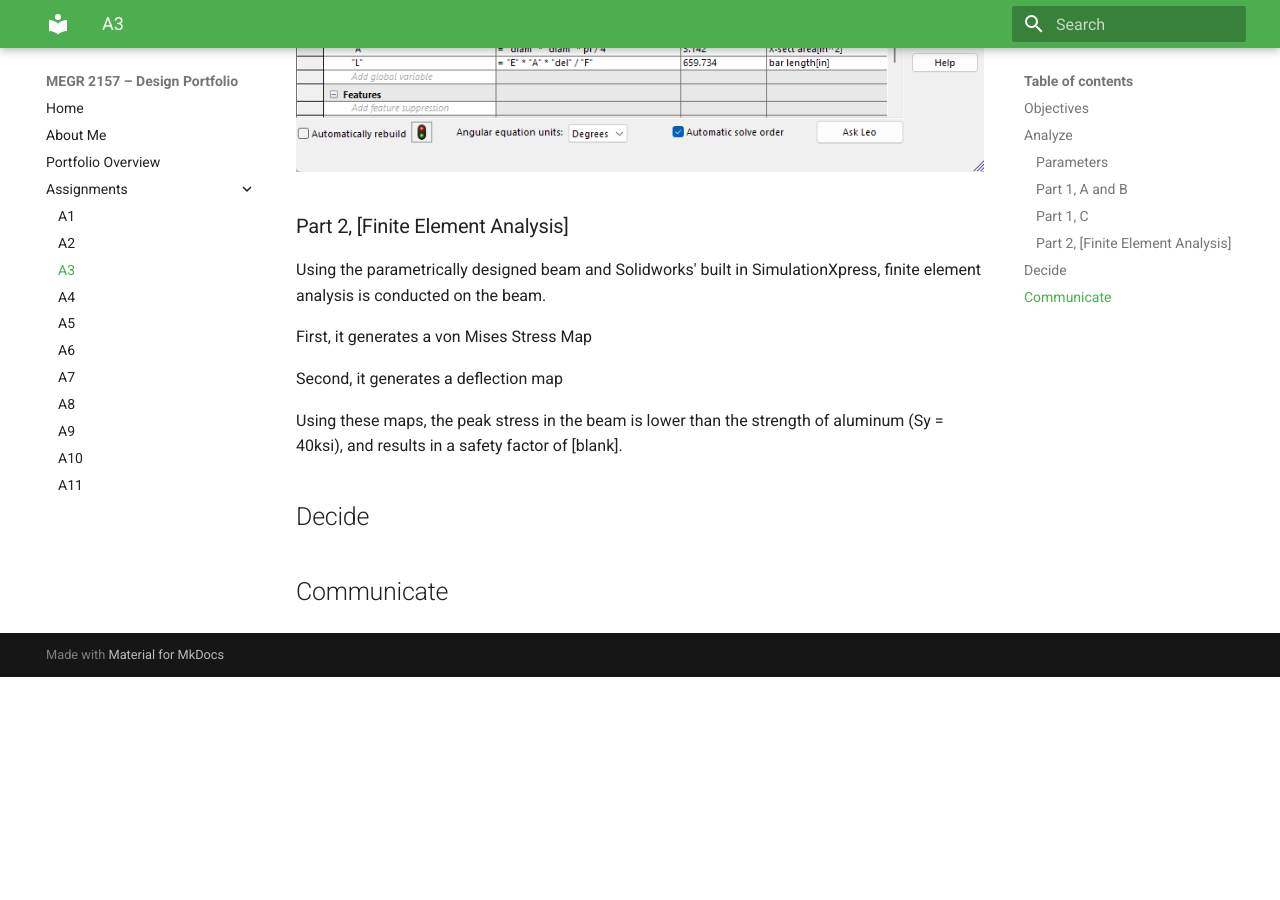
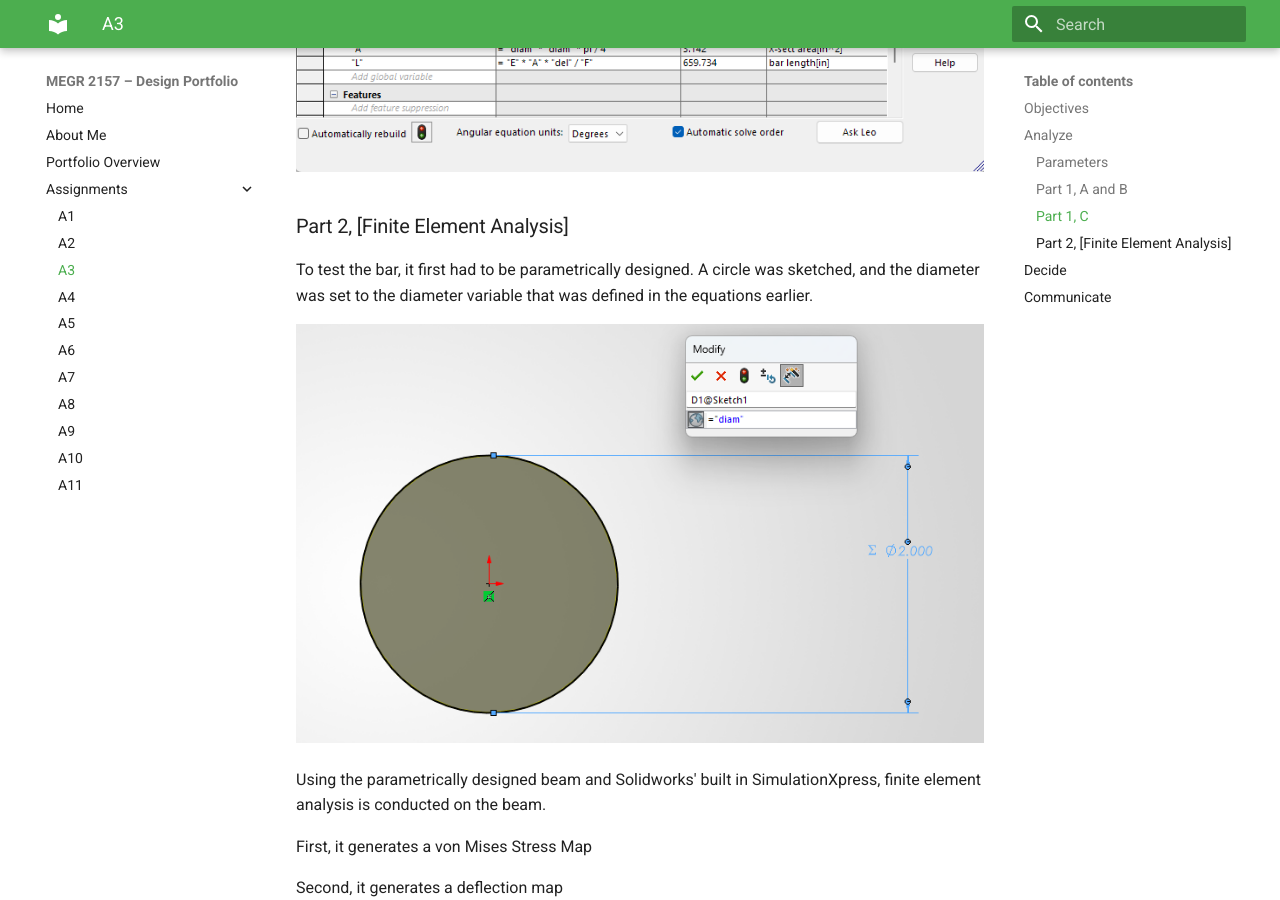
Before and after one commit to CadlesCelica/megr2157-portfolio, an MkDocs documentation site: the page built from docs/assignments/A03/index.md, in a window 1280 px wide and 900 px high, scrolled down 2391 px. Built offline with MkDocs 1.6.1 and Material for MkDocs 9.7.7, drawn with Linux system fonts in a browser that asks for light colours; before the commit the page ends 3068 px from its top, so only the background shows below that.

Commit message:
Sketch upload and text

```diff
--- a/docs/assignments/A03/index.md
+++ b/docs/assignments/A03/index.md
@@ -29,6 +29,11 @@ Once again, the hand calculations and Solidworks equations agreed, and both retu
 ![SW Screenshot 2](Screenshot 2026-09-09 130407.png)
 
 ### Part 2, [Finite Element Analysis]
+
+To test the bar, it first had to be parametrically designed. A circle was sketched, and the diameter was set to the diameter variable that was defined in the equations earlier.
+
+![SW Sketch](Screenshot 2026-09-09 131845.png)
+
 Using the parametrically designed beam and Solidworks' built in SimulationXpress, finite element analysis is conducted on the beam.
 
 
```
Also changed, not shown: docs/assignments/A03/Screenshot 2026-09-09 131845.png (added).
